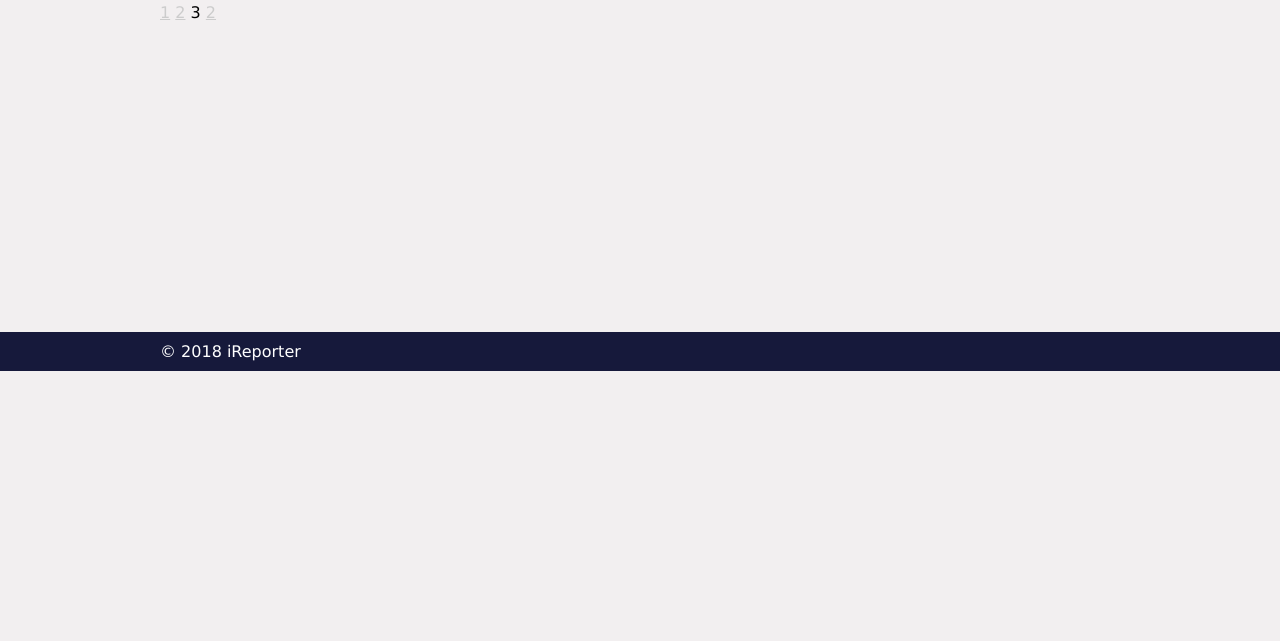
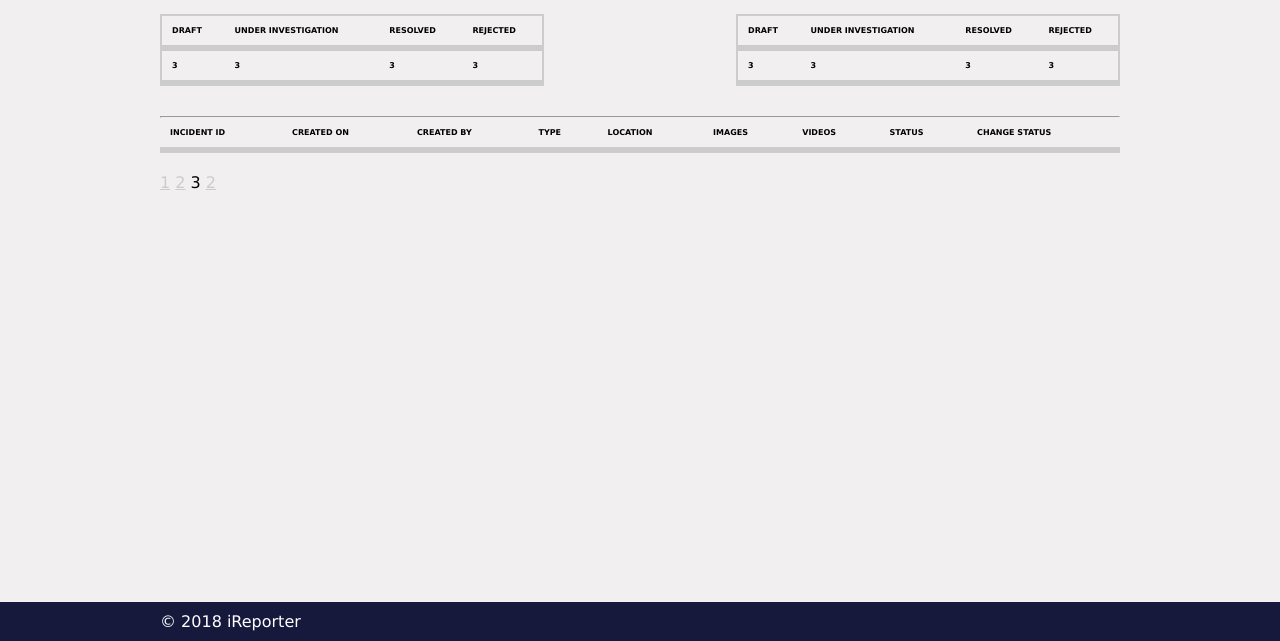
Before and after one commit to beejay1293/iReporter, a plain HTML site: page UI/admin_view_incidents.html in a window 1280 px wide. Shown: the part 238-879 px from the top of the page. Before the commit the page ends 800 px from the top, so only its background shows below. Drawn offline with Linux system fonts and the light colour scheme.

Commit message:
new updates

```diff
--- a/UI/admin_view_incidents.html
+++ b/UI/admin_view_incidents.html
@@ -7,7 +7,7 @@
 <body>
 	<section>
 		<div class="mast">
-		<a href="admin.html"><h1>i<span>Reporter</span></h1></a>
+		<a href="adminhome.html"><h1>i<span>Reporter</span></h1></a>
 
 
 				<nav>
@@ -31,8 +31,88 @@
 
 <div class="wrappers">
 <h1 id="register-label"><img src="images/images2.png" width="50px" height="40px;">View Incidents</h1>
+
+<div id="streams"  class="streams">
+ <div class="red">
+<h1>Red Flags</h1>
+</div>
+
+
+<div><h1>Interventions</h1></div>
+
+
+
+</div>
+
+
+
+
+
+<div id="streams"  class="streams">
+<table id="tabs1">
+
+	<thead>
+		<tr>
+		<th>Draft</th>
+		<th>Under Investigation</th>
+		<th>Resolved</th>
+		<th>Rejected</th>
+
+
+
+</tr>
+
+	</thead>
+	<tbody>
+			<tr>
+		<th>3</th>
+		<th>3</th>
+		<th>3</th>
+		<th>3</th>
+
+
+
+</tr>
+
+	</tbody>
+
+</table>
+
+<table id="tabs">
+
+	<thead>
+
+		<tr>
+		<th>Draft</th>
+		<th>Under Investigation</th>
+		<th>Resolved</th>
+		<th>Rejected</th>
+
+
+
+</tr>
+
+	</thead>
+	<tbody>
+			<tr>
+		<th>3</th>
+		<th>3</th>
+		<th>3</th>
+		<th>3</th>
+
+
+
+</tr>
+
+	</tbody>
+
+</table>
+
+
+</div>
+
 <hr>
-<div id="streams"  class="steams">
+<div id="streams"  class="stream">
 <table id="tab">
 	<thead>
 		<tr>
--- a/UI/styles/styles.css
+++ b/UI/styles/styles.css
@@ -358,7 +358,8 @@ footer{ background-color: #16193b; }
 }
 .streams {
 
-	outline: 2px solid #ccc;
+	outline: 0px solid #ccc;
+	margin-bottom: 30px;
 }
 
 #stream ul {
@@ -492,6 +493,29 @@ table#tab {
 	/*border: 1px solid #ccc;*/
 	border-collapse: collapse;
 }
+.red{width: 60%; float: left}
+
+table#tabs {
+	width: 40%;
+	/*border: 1px solid #ccc;*/
+	border-collapse: collapse;
+	border-right: 2px solid #ccc;
+	border-top: 2px solid #ccc;
+	border-left: 2px solid #ccc;
+
+
+}
+
+table#tabs1 {
+	width: 40%;
+	/*border: 1px solid #ccc;*/
+	border-collapse: collapse;
+	border-right: 2px solid #ccc;
+	float: right;
+	border-left: 2px solid #ccc;
+	border-top: 2px solid #ccc;
+
+}
 
 table#tab th {
 	text-transform: uppercase;
@@ -501,6 +525,17 @@ table#tab th {
 	padding: 10px;
 	border-bottom: 6px solid #ccc;
 
+}
+
+table#tabs th , table#tabs1 th{
+	text-transform: uppercase;
+	text-align: left;
+	font-weight: bolder;
+	font-size: 8px;
+	padding: 10px;
+	border-bottom: 6px solid #ccc;
+	width: 20%
+	border-left: 6px solid #ccc; ;
 }
 
 table#tab td {
@@ -536,7 +571,7 @@ table#tab tr td:first-of-type {
 .foot1{ width: 100%;
 	bottom: 0;
 
-	margin-top: 310px;
+	margin-top: 410px;
 	margin-bottom: 0px; }
 
 .foot {
```
Also changed, not shown: UI/edit_status.html (+3 -3 lines), UI/view_incidents.html (+80 -0 lines).
